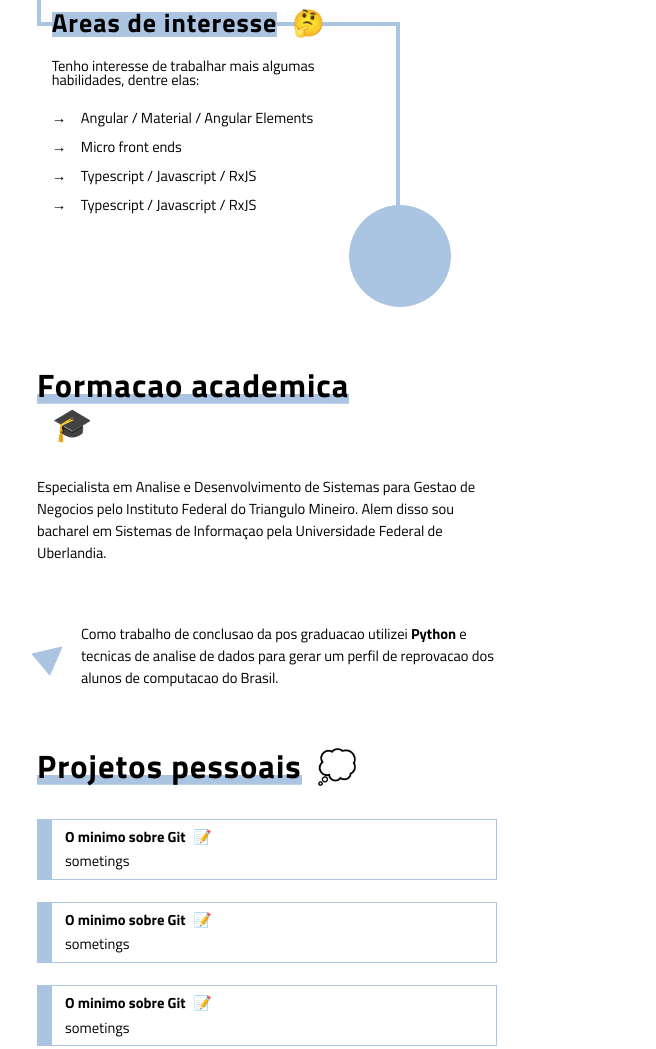
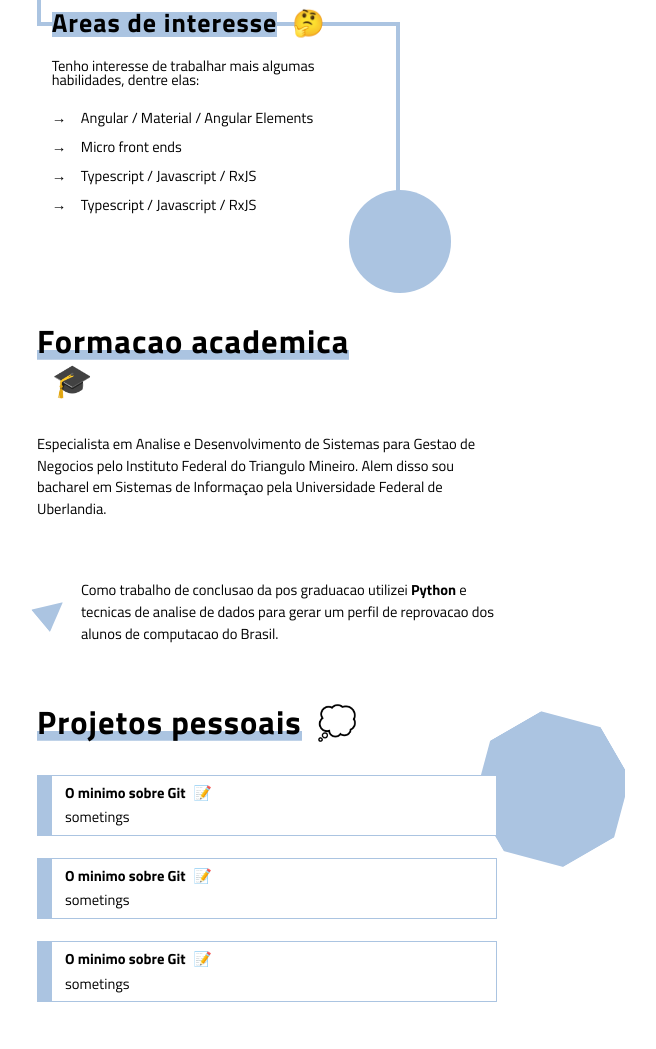
Before and after one commit to pedrovsp/pedrovsp.github.io, a Gatsby site: page / in a window 1280 px wide. Shown: the part 1457-2506 px from the top of the page, without its empty margins (373-1029 px from the left). Built offline with nearby package versions, Linux system fonts and the light colour scheme; Gatsby itself is replaced by a stand-in of ours.

Commit message:
feat: finish figs positioning

```diff
--- a/src/assets/styles/functions.scss
+++ b/src/assets/styles/functions.scss
@@ -27,7 +27,7 @@
   position: relative;
   width: $radius;
   height: $radius;
-  clip-path: polygon(0% 0%, 0% 100%, 100% 100%, 100% 50%, 50% 50%, 50% 0%);
+  clip-path: polygon(0% 0%, 0% 100%, 100% 100%, 100% 50%, 50% 50%, 35% 0%);
 }
 
 @mixin decagon($side) {
--- a/src/components/content-box/content-box.scss
+++ b/src/components/content-box/content-box.scss
@@ -5,6 +5,7 @@
   padding-left: 13px;
   margin-bottom: 1.5em;
   cursor: pointer;
+  background-color: var(--secondary-color);
 
   .contentBox__Title {
     font-weight: var(--fw-bold);
--- a/src/components/geoform/geoform.scss
+++ b/src/components/geoform/geoform.scss
@@ -30,7 +30,7 @@
 
   &.decagon {
     &.lg {
-      @include decagon(6em)
+      @include decagon(10em)
     }
   }
 }
--- a/src/pages/index.scss
+++ b/src/pages/index.scss
@@ -13,7 +13,7 @@
   width: 10%;
   rotate: -30deg;
   position: relative;
-  top: -2em;
+  top: -1em;
 }
 
 .fig-2 {
@@ -30,10 +30,12 @@
   justify-content: flex-end;
   max-width: 90%;
   position: relative;
-  top: -4em;
+  margin-top: -5em;
+  margin-bottom: 2em;
 
   @media only screen and (max-width: 515px) {
     right: -5.5em;
+    margin-bottom: 0;
 	}
 }
 
@@ -41,3 +43,11 @@
 	margin-right: 1em;
 	rotate: 50deg;
 }
+
+.fig-6 {
+  position: absolute;
+  z-index: -1;
+  right: 0;
+  rotate: 60deg;
+  margin-top: -4em;
+}
--- a/src/pages/index.tsx
+++ b/src/pages/index.tsx
@@ -95,18 +95,21 @@
 			<H1 title='Formacao academica' emoji='🎓' />
 			<Par marginBottom={true}>
 				Especialista em Analise e Desenvolvimento de Sistemas para Gestao de Negocios pelo Instituto Federal do Triangulo Mineiro. Alem disso sou bacharel em Sistemas de Informaçao pela Universidade Federal de Uberlandia.
-      		</Par>
+			</Par>
 			<div className='d-flex align-center mb-lg'>
 				<div className='fig-5'>
 					<Geoform type={'triangle'} size={'sm'}></Geoform>
 				</div>
 				<Par>
 					Como trabalho de conclusao da pos graduacao utilizei <strong>Python</strong> e tecnicas de analise de dados para gerar um perfil de reprovacao dos alunos de computacao do Brasil.
-	      		</Par>
+				</Par>
 			</div>
 		</section>
 		<section id="contents">
 			<H1 title='Projetos pessoais' emoji='💭' />
+			<div className='fig-6'>
+				<Geoform type={'decagon'} size={'lg'}></Geoform>
+			</div>
 			{
 				contents.map((content, i) =>
 					(<ContentBox key={i}
```
